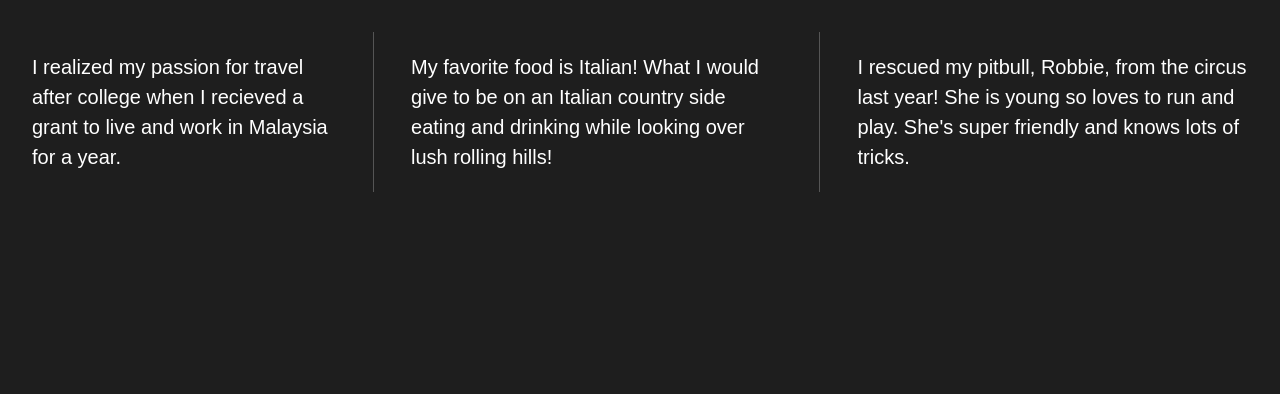
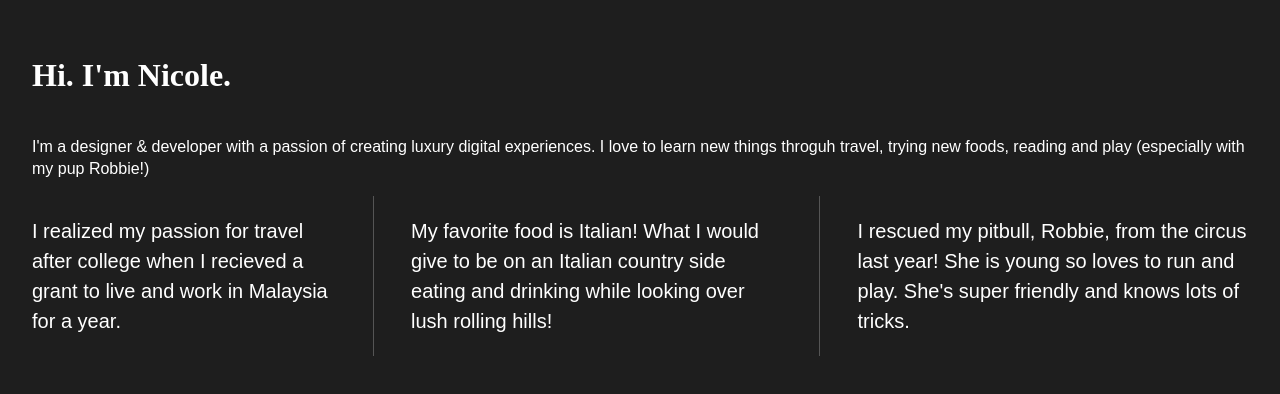
Before and after one commit to nicoledotyoung/divs-flexbox, a plain HTML site: page index.html in a window 1280 px wide. Drawn offline with nearby package versions, Linux system fonts and the light colour scheme.

Commit message:
my attempt

```diff
--- a/css/main.css
+++ b/css/main.css
@@ -106,6 +106,18 @@ body {
   padding: 2em;
   font-size: 1em;
   height: 100%;
+}
+
+.full-width {
+    color: #fff;
+    width: 100%;
+    display: flex;
+    justify-content: start;
+    align-items: center;
+
+}
+#intro {
+    font-family: serif;
 }
 
 .wrapper {
--- a/index.html
+++ b/index.html
@@ -22,7 +22,17 @@
         <!--[if lt IE 8]>
             <p class="browserupgrade">You are using an <strong>outdated</strong> browser. Please <a href="http://browsehappy.com/">upgrade your browser</a> to improve your experience.</p>
         <![endif]-->
-
+        <section>
+            <div class="full-width" id="intro">
+                <h1>Hi. I'm Nicole.</h1>
+            </div>
+        </section>
+        <section>
+            <div class="full-width">
+                <p>I'm a designer & developer with a passion of creating luxury digital experiences. I love to learn new
+                    things throguh travel, trying new foods, reading and play (especially with my pup Robbie!) </p>
+            </div>
+        </section>
         <section class="wrapper">
             <div class="div-1">
                 <p>I realized my passion for travel after college when I recieved a grant to live and work in Malaysia
```
